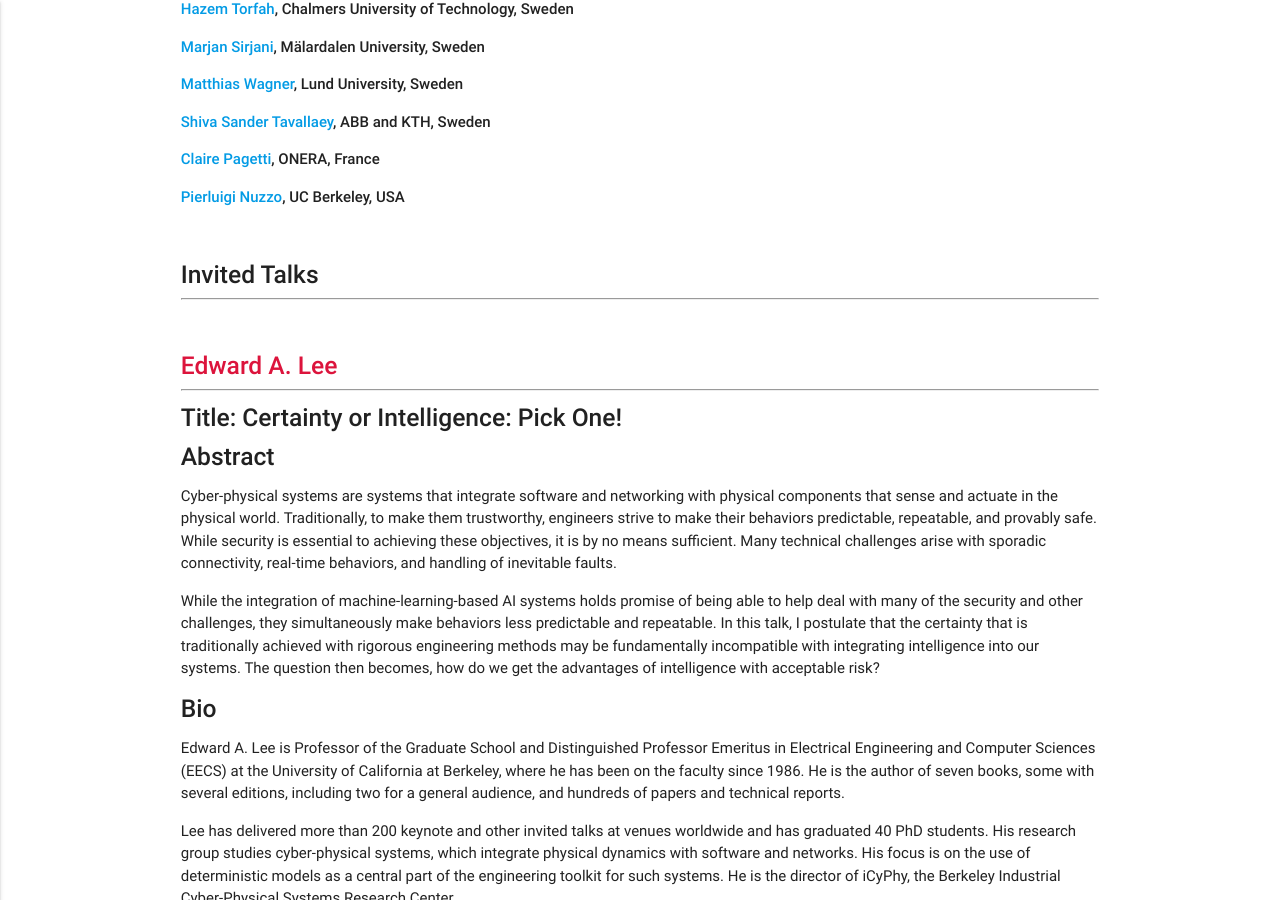
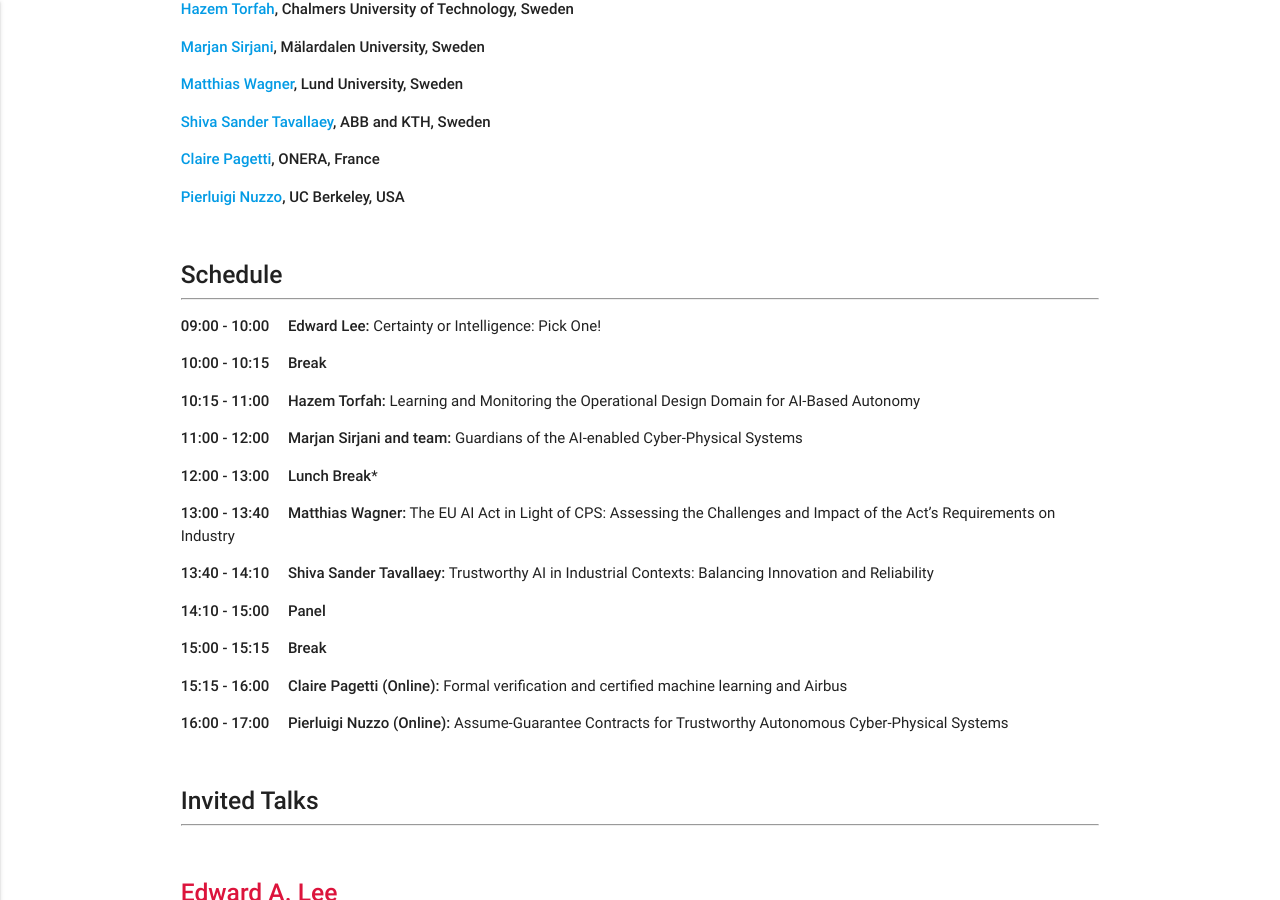
Before and after one commit to rebeca-lang/rebeca-lang.github.io, a Jekyll site: the page built from events/TrustCPS-AI.md, in a window 1280 px wide and 900 px high, scrolled down 1636 px. Built offline with Jekyll 4.4.1, drawn with Linux system fonts in a browser that asks for light colours; some of the changed text lies outside the part shown.

Commit message:
Update TrustCPS-AI.md
Put the schedule up

```diff
--- a/events/TrustCPS-AI.md
+++ b/events/TrustCPS-AI.md
@@ -44,6 +44,31 @@ The workshop features invited talks by Edward A. Lee (UC Berkeley) on the trade-
 
 <br>
 
+##### **Schedule**
+---
+**09:00 - 10:00** &nbsp; &nbsp; **Edward Lee:** Certainty or Intelligence: Pick One!
+
+**10:00 - 10:15** &nbsp; &nbsp; **Break**
+
+**10:15 - 11:00** &nbsp; &nbsp; **Hazem Torfah:** Learning and Monitoring the Operational Design Domain for AI-Based Autonomy
+
+**11:00 - 12:00** &nbsp; &nbsp; **Marjan Sirjani and team:** Guardians of the AI-enabled Cyber-Physical Systems
+
+**12:00 - 13:00** &nbsp; &nbsp; **Lunch Break***
+
+**13:00 - 13:40** &nbsp; &nbsp; **Matthias Wagner:** The EU AI Act in Light of CPS: Assessing the Challenges and Impact of the Act’s Requirements on Industry
+
+**13:40 - 14:10** &nbsp; &nbsp; **Shiva Sander Tavallaey:** Trustworthy AI in Industrial Contexts: Balancing Innovation and Reliability
+
+**14:10 - 15:00** &nbsp; &nbsp; **Panel**
+
+**15:00 - 15:15** &nbsp; &nbsp; **Break**
+
+**15:15 - 16:00** &nbsp; &nbsp; **Claire Pagetti (Online):** Formal verification and certified machine learning and Airbus
+
+**16:00 - 17:00** &nbsp; &nbsp; **Pierluigi Nuzzo (Online):** Assume-Guarantee Contracts for Trustworthy Autonomous Cyber-Physical Systems
+
+<br>
 
 ##### **Invited Talks**
 ---
@@ -151,31 +176,7 @@ In this talk, I will introduce our approach to design-time assurance for autonom
 *No bio provided.*
 
 <br>
-##### **Schedule**
----
-**09:00 - 10:00** &nbsp; &nbsp; **Edward Lee:** Certainty or Intelligence: Pick One!
 
-**10:00 - 10:15** &nbsp; &nbsp; **Break**
-
-**10:15 - 11:00** &nbsp; &nbsp; **Hazem Torfah:** Learning and Monitoring the Operational Design Domain for AI-Based Autonomy
-
-**11:00 - 12:00** &nbsp; &nbsp; **Marjan Sirjani and team:** Runtime monitoring and shielding AI-enabled CPS
-
-**12:00 - 13:00** &nbsp; &nbsp; **Lunch Break***
-
-**13:00 - 13:40** &nbsp; &nbsp; **Matthias Wagner:** The EU AI Act in Light of CPS: Assessing the Challenges and Impact of the Act’s Requirements on Industry
-
-**13:40 - 14:10** &nbsp; &nbsp; **Shiva Sander Tavallaey:** Trustworthy AI in Industrial Contexts: Balancing Innovation and Reliability
-
-**14:10 - 15:00** &nbsp; &nbsp; **Panel**
-
-**15:00 - 15:15** &nbsp; &nbsp; **Break**
-
-**15:15 - 16:00** &nbsp; &nbsp; **Claire Pagetti (Online):** Formal verification and certified machine learning and Airbus
-
-**16:00 - 17:00** &nbsp; &nbsp; **Pierluigi Nuzzo (Online):** Formal verification and AI in CPS
-
-<br>
 
 ##### **Place**
 ---
```
